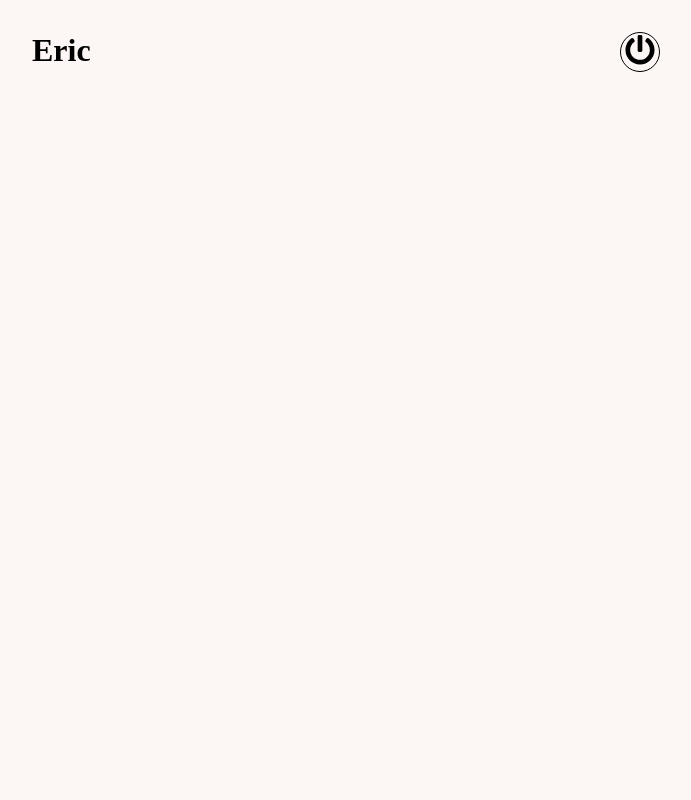
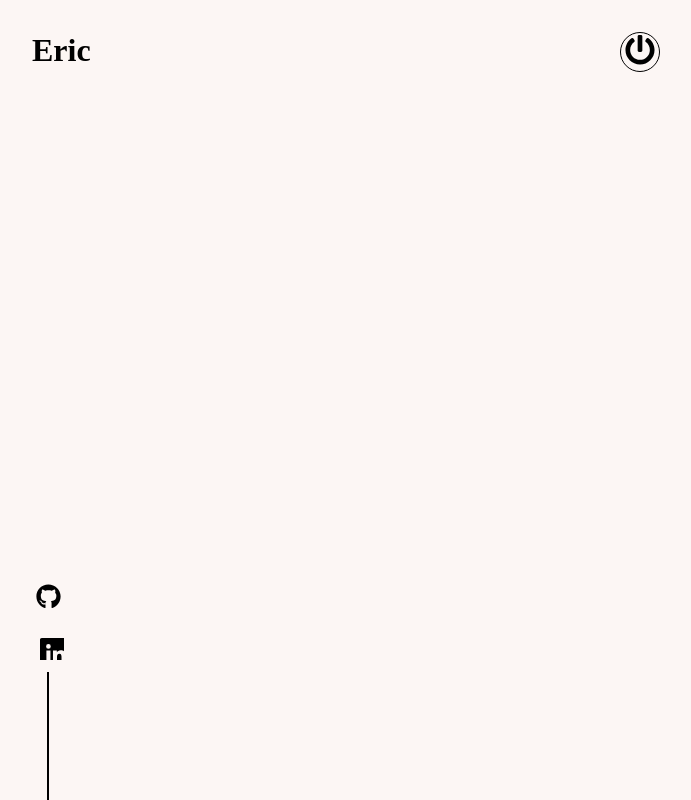
Before and after one commit to ngotuan1994/Portfolio, a React (Create React App) app: page / in a window 1280 px wide. Shown: the whole page, without its empty margins (0-691 px from the left). Built offline with nearby package versions, Linux system fonts and the light colour scheme.

Commit message:
Created SocialMediaIcon components

```diff
--- a/src/App.js
+++ b/src/App.js
@@ -21,7 +21,7 @@ function App() {
             <Route  path="/WorkPage" element={<WorkPage/>} />
 
 
-        </Routes>
+          </Routes>
         </div>
 
 
--- a/src/components/AllSvgs.js
+++ b/src/components/AllSvgs.js
@@ -69,7 +69,7 @@ export const Facebook = (props) => {
         >
           <path
             fill={props.fill}
-            d="M504 256C504 119 393 8 256 8S8 119 8 256c0 123.78 90.69 226.38 209.25 245V327.69h-63V256h63v-54.64c0-62.15 37-96.48 93.67-96.48 27.14 0 55.52 4.84 55.52 4.84v61h-31.28c-30.8 0-40.41 19.12-40.41 38.73V256h68.78l-11 71.69h-57.78V501C413.31 482.38 504 379.78 504 256z"
+            d="M20.972 33.553H25v-6.42c0-1.694.32-3.334 2.42-3.334 2.07 0 2.096 1.936 2.096 3.441v6.313h4.034v-7.119c0-3.496-.755-6.183-4.84-6.183-1.963 0-3.279 1.076-3.817 2.096h-.055v-1.774h-3.867v12.98ZM16.423 14.12a2.339 2.339 0 1 0 0 4.68 2.34 2.34 0 0 0 0-4.68Zm-2.02 19.433h4.038v-12.98h-4.038v12.98ZM9.766 40A1.766 1.766 0 0 1 8 38.234V9.766C8 8.791 8.79 8 9.766 8h28.468C39.209 8 40 8.79 40 9.766v28.468c0 .975-.79 1.766-1.766 1.766H9.766Z"
           />
         </svg>
       )
@@ -196,3 +196,15 @@ export const Develope = (props) => {
   )
 
 }
+
+
+export const LinkedIn = (props) => (
+  <svg  xmlns="http://www.w3.org/2000/svg" {...props}>
+    <title>{"Linkedin"}</title>
+    <path
+      d="M20.972 33.553H25v-6.42c0-1.694.32-3.334 2.42-3.334 2.07 0 2.096 1.936 2.096 3.441v6.313h4.034v-7.119c0-3.496-.755-6.183-4.84-6.183-1.963 0-3.279 1.076-3.817 2.096h-.055v-1.774h-3.867v12.98ZM16.423 14.12a2.339 2.339 0 1 0 0 4.68 2.34 2.34 0 0 0 0-4.68Zm-2.02 19.433h4.038v-12.98h-4.038v12.98ZM9.766 40A1.766 1.766 0 0 1 8 38.234V9.766C8 8.791 8.79 8 9.766 8h28.468C39.209 8 40 8.79 40 9.766v28.468c0 .975-.79 1.766-1.766 1.766H9.766Z"
+      fill={props.fill}
+
+    />
+  </svg>
+)
--- a/src/components/Main.js
+++ b/src/components/Main.js
@@ -2,6 +2,7 @@ import React from 'react'
 import styled from 'styled-components'
 import LogoComponent from '../subComponents/LogoComponent'
 import PowerButton from '../subComponents/PowerButton'
+import SocialMediaIcon from '../subComponents/SocialMediaIcon'
 
 const MainContainer = styled.div`
   background: ${props => props.theme.body};
@@ -28,7 +29,7 @@ function Main() {
       <Container>
         <PowerButton></PowerButton>
         <LogoComponent></LogoComponent>
-
+        <SocialMediaIcon/>
       </Container>
     </MainContainer>
   )
--- /dev/null
+++ b/src/subComponents/SocialMediaIcon.js
@@ -0,0 +1,45 @@
+import React from 'react'
+import { NavLink, Link } from 'react-router-dom'
+import { Github, YouTube,LinkedIn } from "../components/AllSvgs"
+import styled from "styled-components"
+const Icons = styled.div`
+  display: flex;
+  flex-direction: column ;
+  align-items: center ;
+  position: fixed;
+  bottom: 0;
+  left: 2rem;
+  z-index:3;
+
+
+&>*:not(:last-child){
+  margin: 0.5rem 0;
+}
+`
+
+const Line = styled.span`
+  width:2px;
+  height: 8rem;
+  background-color: ${props=> props.theme.text};
+`
+
+function SocialMediaIcon() {
+  return (
+    <Icons>
+        <div>
+          <a href="https://github.com/ngotuan1994" style={{color:'inherit'}} target="_blank"  rel="noreferrer">
+            <Github width={25} height={25} fill="currentColor"></Github>
+          </a>
+        </div>
+        <div>
+          <a style={{color:'inherit'}} target="_blank" href= "https://linkedin.com/in/tuanngo1994" rel="noreferrer">
+            <LinkedIn width={32} height={30} fill="currentColor"></LinkedIn>
+          </a>
+
+      </div>
+      <Line></Line>
+    </Icons>
+  )
+}
+
+export default SocialMediaIcon
```
Also changed, not shown: src/assets/images/linkedin-svgrepo-com.svg (added).
